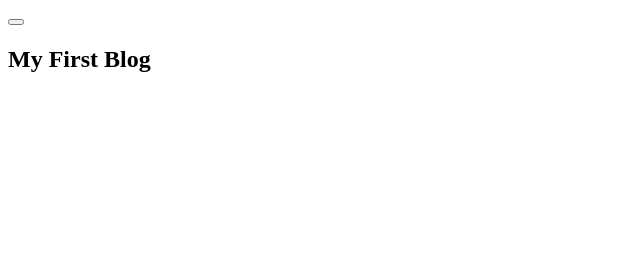
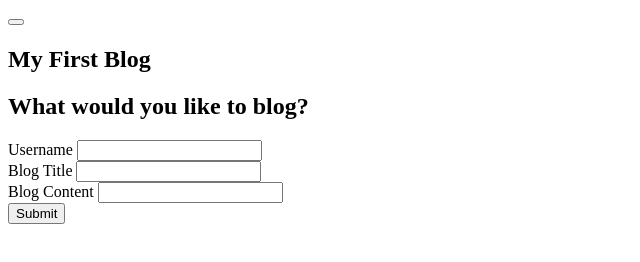
Before and after one commit to Hayden-Cook/Blog-Challenge, a plain HTML site: page index.html in a window 1280 px wide. Shown: the whole page, without its empty margins (0-640 px from the left). Drawn offline with Linux system fonts and the light colour scheme.

Commit message:
added more HTML and comments for future additions

```diff
--- a/index.html
+++ b/index.html
@@ -20,3 +20,25 @@
                 <h1>My First Blog</h1>
             </div>
         </section>
+
+        <section>
+            <div><!--Use this div to choose the right column -->
+               <h2>What would you like to blog?</h2>
+               <form>
+                <div>
+                    <label>Username</label>
+                    <input><!--Use this to edit the text box. Make sure to add a placeholder example to show the user which information is needed.-->
+                </div>
+                <div>
+                    <label>Blog Title</label>
+                    <input><!--Use this to edit the text box. Make sure to add a placeholder example to show the user which information is needed.-->
+                </div>
+                <div>
+                    <label>Blog Content</label>
+                    <input><!--Use this to edit the text box. Make sure to add a placeholder example to show the user which information is needed.-->
+                </div>
+                <button>Submit</button><!--make sure you have type, id, value, anchor tag for blog.html. bold submit if you want.-->
+               </form>
+            </div>
+        </section>
+        <!--Don't forget to link the javascript files here. Use the <script> tag.-->
```
